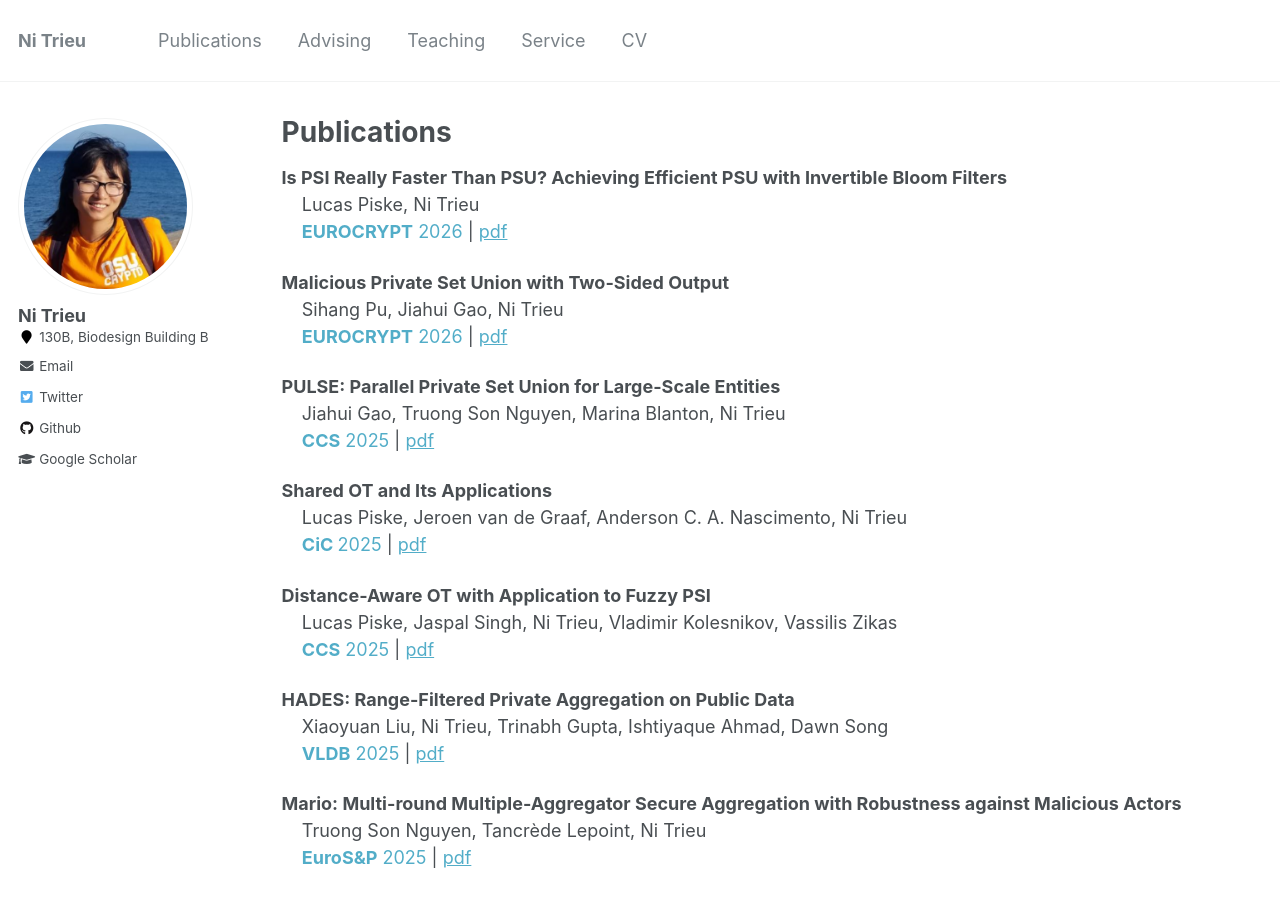
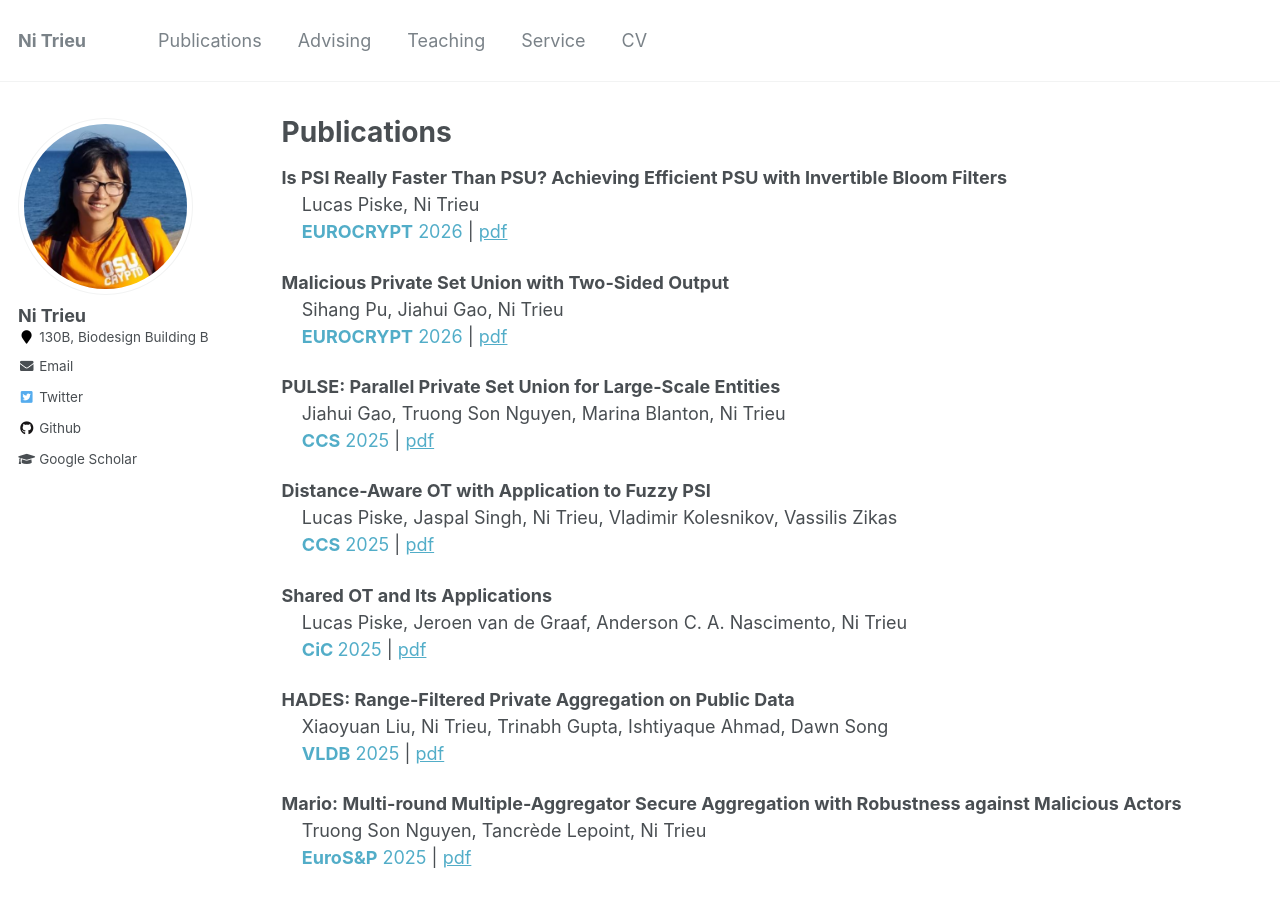
Before and after one commit to nitrieu/nitrieu.github.io, a Jekyll site: the page built from _pages/publications.md, in a window 1280 px wide and 900 px high. Built offline with Jekyll 4.4.1, drawn with Linux system fonts in a browser that asks for light colours.

Commit message:
Update publications.md

```diff
--- a/_pages/publications.md
+++ b/_pages/publications.md
@@ -21,15 +21,16 @@ author_profile: true
  &nbsp; &nbsp; <a href="https://eprint.iacr.org/2025/790.pdf" target="_blank" style="text-decoration: none"><b>CCS</b> 2025</a> |
                                     <a href="https://eprint.iacr.org/2025/790.pdf" target="_blank"> pdf</a>
 
+ <b>  	Distance-Aware OT with Application to Fuzzy PSI </b> <br>
+	&nbsp; &nbsp;  	Lucas Piske, Jaspal Singh, Ni Trieu, Vladimir Kolesnikov, Vassilis Zikas <br>
+ &nbsp; &nbsp; <a href="https://www.sigsac.org/ccs/CCS2025/" target="_blank" style="text-decoration: none"><b>CCS</b> 2025</a> |
+                                    <a href="https://eprint.iacr.org/2025" target="_blank"> pdf</a>
+
+
 <b>  	Shared OT and Its Applications </b> <br>
 	&nbsp; &nbsp;  	Lucas Piske, Jeroen van de Graaf, Anderson C. A. Nascimento, Ni Trieu <br>
  &nbsp; &nbsp; <a href="https://cic.iacr.org/" target="_blank" style="text-decoration: none"><b> CiC </b> 2025</a> |
                                     <a href="https://eprint.iacr.org/2024/963" target="_blank"> pdf</a>
-
- <b>  	Distance-Aware OT with Application to Fuzzy PSI </b> <br>
-	&nbsp; &nbsp;  	Lucas Piske, Jaspal Singh, Ni Trieu, Vladimir Kolesnikov, Vassilis Zikas <br>
- &nbsp; &nbsp; <a href="https://www.sigsac.org/ccs/CCS2025/" target="_blank" style="text-decoration: none"><b>CCS</b> 2025</a> |
-                                    <a href="https://eprint.iacr.org/2025" target="_blank"> pdf</a>
 
  <b>  	HADES: Range-Filtered Private Aggregation on Public Data </b> <br>
 	&nbsp; &nbsp;  	Xiaoyuan Liu, Ni Trieu, Trinabh Gupta, Ishtiyaque Ahmad, Dawn Song <br>
```
